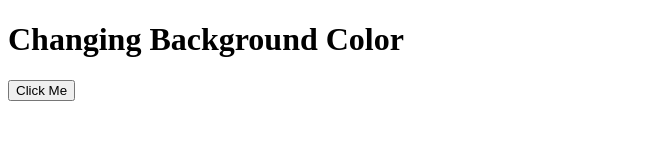
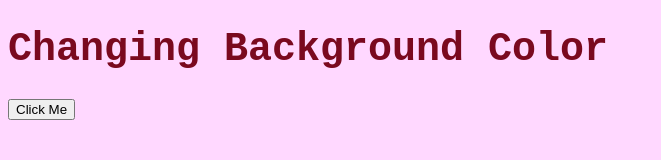
Before and after one commit to Nooria12-ux/Palindrome-app-using-JS, a plain HTML site: page acp.html in a window 1280 px wide. Shown: the whole page, without its empty margins (0-661 px from the left). Drawn offline with Linux system fonts and the light colour scheme.

Commit message:
ggefefef

```diff
--- a/acp.html
+++ b/acp.html
@@ -2,6 +2,17 @@
 <html lang="en">
   <head>
     <title>Document</title>
+    <style>
+      body {
+        background-color: rgba(255, 0, 255, 0.152);
+      }
+      h1 {
+        color: rgb(122, 9, 31);
+        font-weight: bold;
+        font-size: 40px;
+        font-family: monospace;
+      }
+    </style>
   </head>
   <body>
     <div id="background">
```
